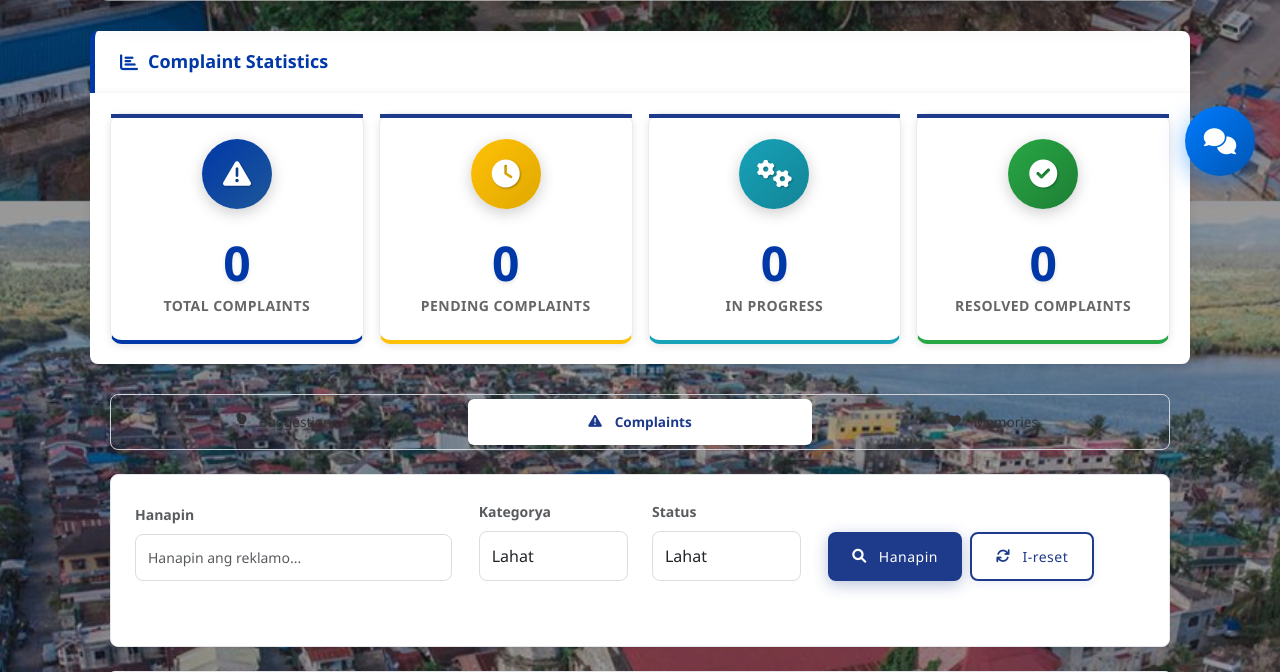
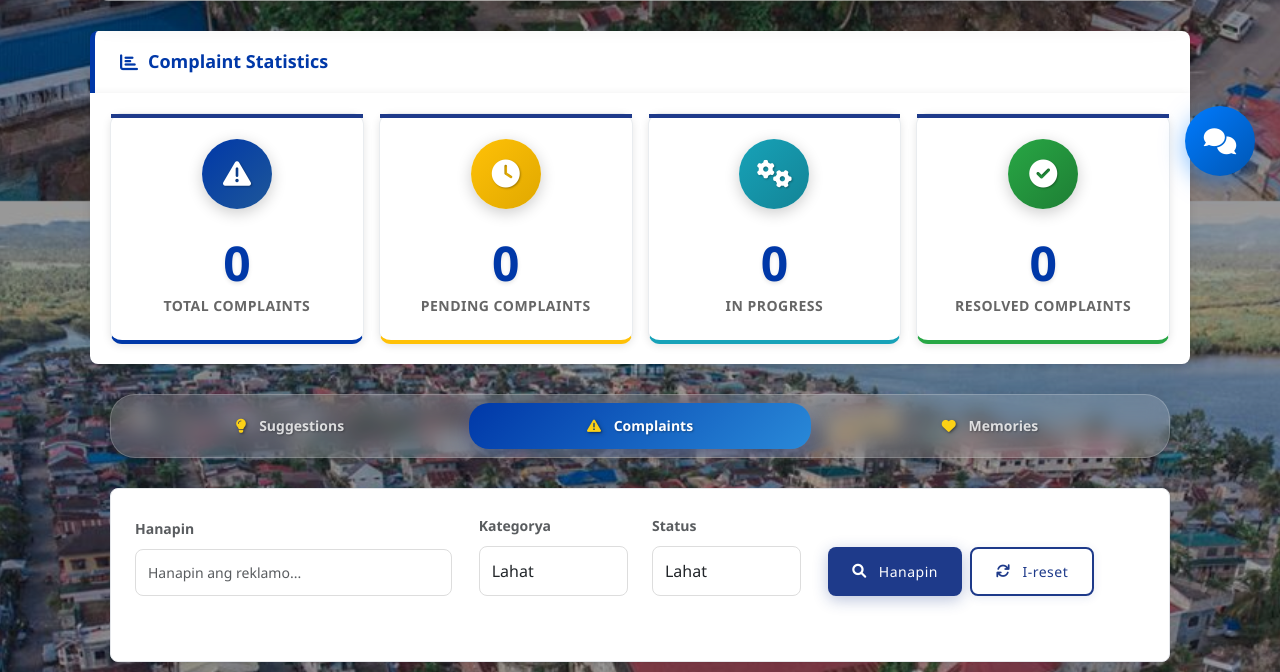
Before and after one commit to qwertyuiop547/mywebapp, a Django app: page /en/complaints/ in a window 1280 px wide. Shown: the part 599-1271 px from the top of the page. Run offline with Django 5.2, Linux system fonts and the light colour scheme; the visitor is signed in with stand-in values (Sample User, id 1); data that the repository does not hold is empty; some libraries are stand-ins or nearby versions.

Commit message:
FIX PORTAL TABS VISIBILITY: Enhanced navigation tabs with beautiful glass morphism design - now fully visible against aerial background

```diff
--- a/templates/complaints/complaint_list.html
+++ b/templates/complaints/complaint_list.html
@@ -442,33 +442,62 @@
     border: 1px solid #e5e7eb;
 }
 
+/* Enhanced Portal Tabs - Beautiful Glass Morphism */
 .portal-tabs {
     display: flex;
-    gap: 0.5rem;
-    margin-bottom: 1.5rem;
-    padding: 0.25rem;
-    background: var(--bg-light);
-    border-radius: var(--border-radius);
+    gap: 8px;
+    margin-bottom: 30px;
+    padding: 8px;
+    background: rgba(255, 255, 255, 0.15) !important;
+    backdrop-filter: blur(10px) !important;
+    -webkit-backdrop-filter: blur(10px) !important;
+    border-radius: 25px !important;
+    border: 1px solid rgba(255, 255, 255, 0.2) !important;
+    box-shadow: 0 4px 15px rgba(0,0,0,0.1) !important;
 }
 
 .portal-tab {
     flex: 1;
     text-align: center;
-    padding: 0.75rem 1rem;
-    background: transparent;
-    border: none;
-    border-radius: calc(var(--border-radius) - 2px);
-    font-weight: 500;
-    color: var(--text-muted);
-    text-decoration: none;
-    transition: all 0.2s ease;
+    padding: 12px 20px !important;
+    background: transparent !important;
+    border: none !important;
+    border-radius: 20px !important;
+    font-weight: 600 !important;
+    color: rgba(255, 255, 255, 0.8) !important;
+    text-decoration: none !important;
+    text-shadow: 1px 1px 2px rgba(0,0,0,0.3) !important;
+    transition: all 0.3s ease !important;
+    display: flex !important;
+    align-items: center !important;
+    justify-content: center !important;
+    font-size: 14px !important;
 }
 
-.portal-tab:hover,
+.portal-tab:hover {
+    background: rgba(255, 255, 255, 0.2) !important;
+    color: white !important;
+    transform: translateY(-1px) !important;
+    box-shadow: 0 6px 20px rgba(0,0,0,0.15) !important;
+    text-decoration: none !important;
+}
+
 .portal-tab.active {
-    background: white;
-    color: var(--primary-blue);
-    box-shadow: var(--shadow-sm);
+    background: linear-gradient(135deg, var(--ph-blue, #0038a8), #2989d8) !important;
+    color: white !important;
+    box-shadow: 0 6px 20px rgba(0,56,168,0.3) !important;
+    text-decoration: none !important;
+}
+
+.portal-tab.active:hover {
+    background: linear-gradient(135deg, #0b4db8, #3a99e8) !important;
+    transform: translateY(-1px) !important;
+}
+
+.portal-tab i {
+    color: var(--ph-yellow, #fcd116) !important;
+    filter: drop-shadow(1px 1px 2px rgba(0,0,0,0.3)) !important;
+    margin-right: 8px !important;
 }
 
 .complaint-meta {
```
Also changed, not shown: templates/suggestions/suggestion_list.html (+52 -24 lines).
